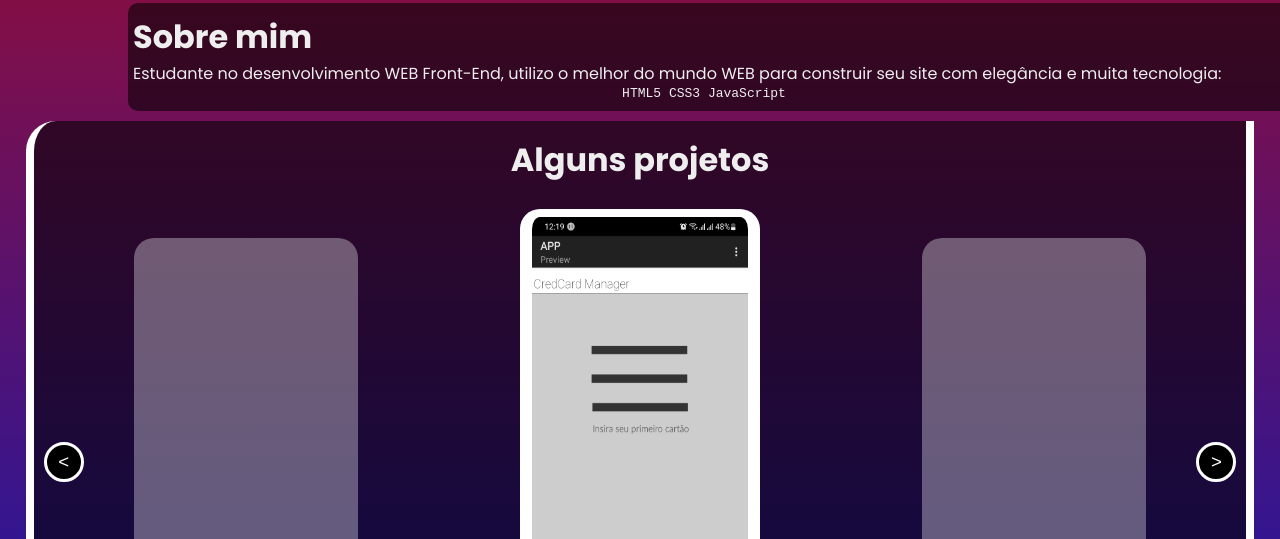
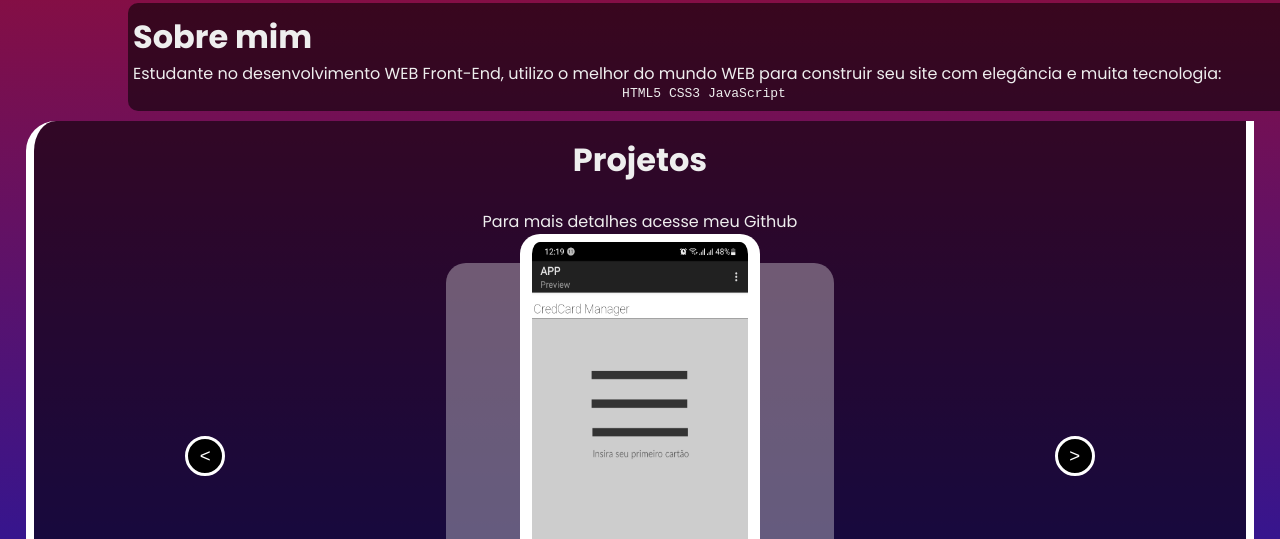
Before and after one commit to IsaacBernardino/Portfolio, a website: page index.html in a window 1280 px wide. Shown: the part 413-952 px from the top of the page. Drawn offline with Linux system fonts and the light colour scheme.

Commit message:
Pequenas alterações na interface

```diff
--- a/index.html
+++ b/index.html
@@ -38,16 +38,16 @@
     </div>
 
     <div class="projetos flex-center">
-      <h1>Alguns projetos</h1>
+      <h1>Projetos</h1>
+      <p>Para mais detalhes acesse meu Github</p>
       <div class="visualizador-projetos flex-center">
+        <img class="projeto" />
+      </div>
+      <div class="control-buttons flex-center">
+        <button id="prev"><</button>
+        <button id="next">></button>
+      </div>
 
-        <img class="projeto" />
-
-          <div class="control-buttons flex-center">
-            <button id="prev"><</button>
-            <button id="next">></button>
-          </div>
-      </div>
       <div id="counter"></div>
     </div>
 
--- a/resources/styles/main.css
+++ b/resources/styles/main.css
@@ -219,7 +219,7 @@ header {
 
 .visualizador-projetos {
   position: relative;
-  width: 100%;
+  max-width: 800px;
   z-index: 2;
 }
 
@@ -263,10 +263,11 @@ header {
 }
 
 .control-buttons {
+  z-index: 5;
   position: absolute;
   justify-content: space-between;
 
-  width: 100%;
+  width: 75%;
   height: 50px;
 } .control-buttons button {
   width: 40px;
```
